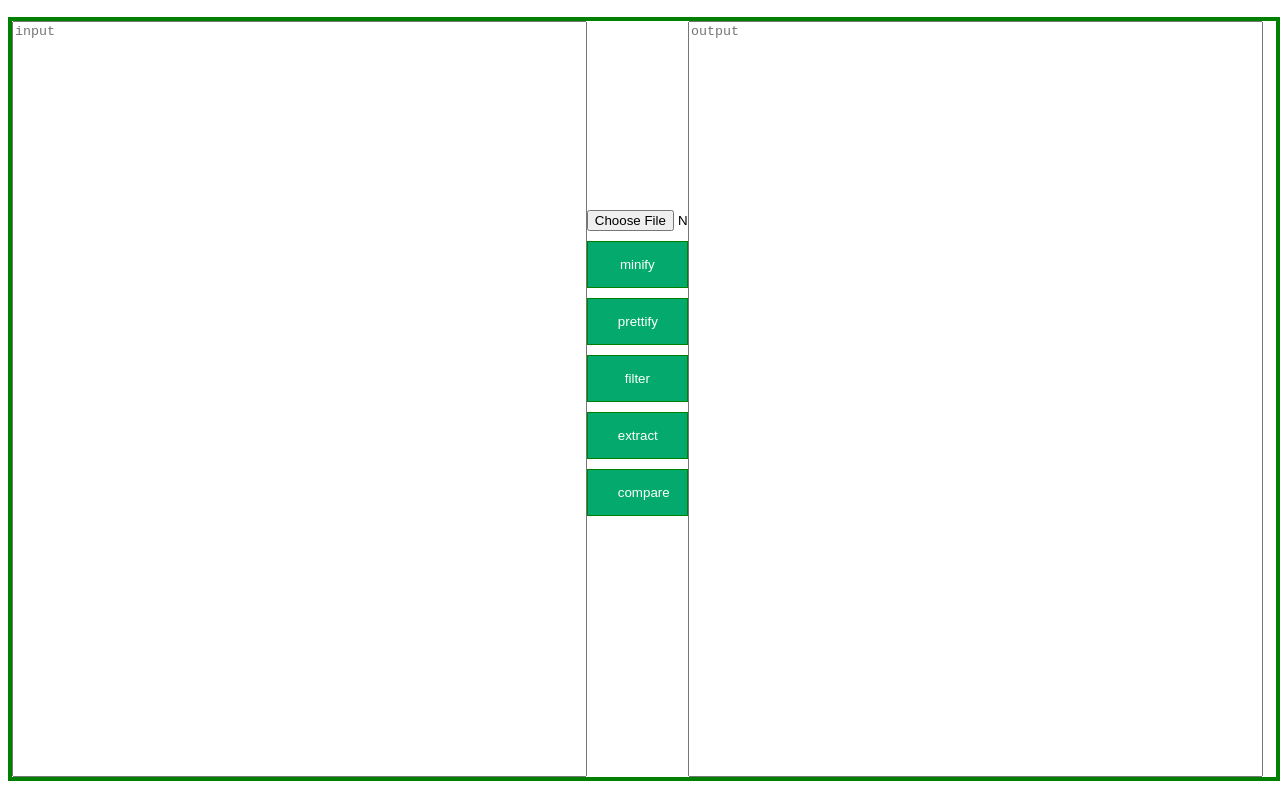
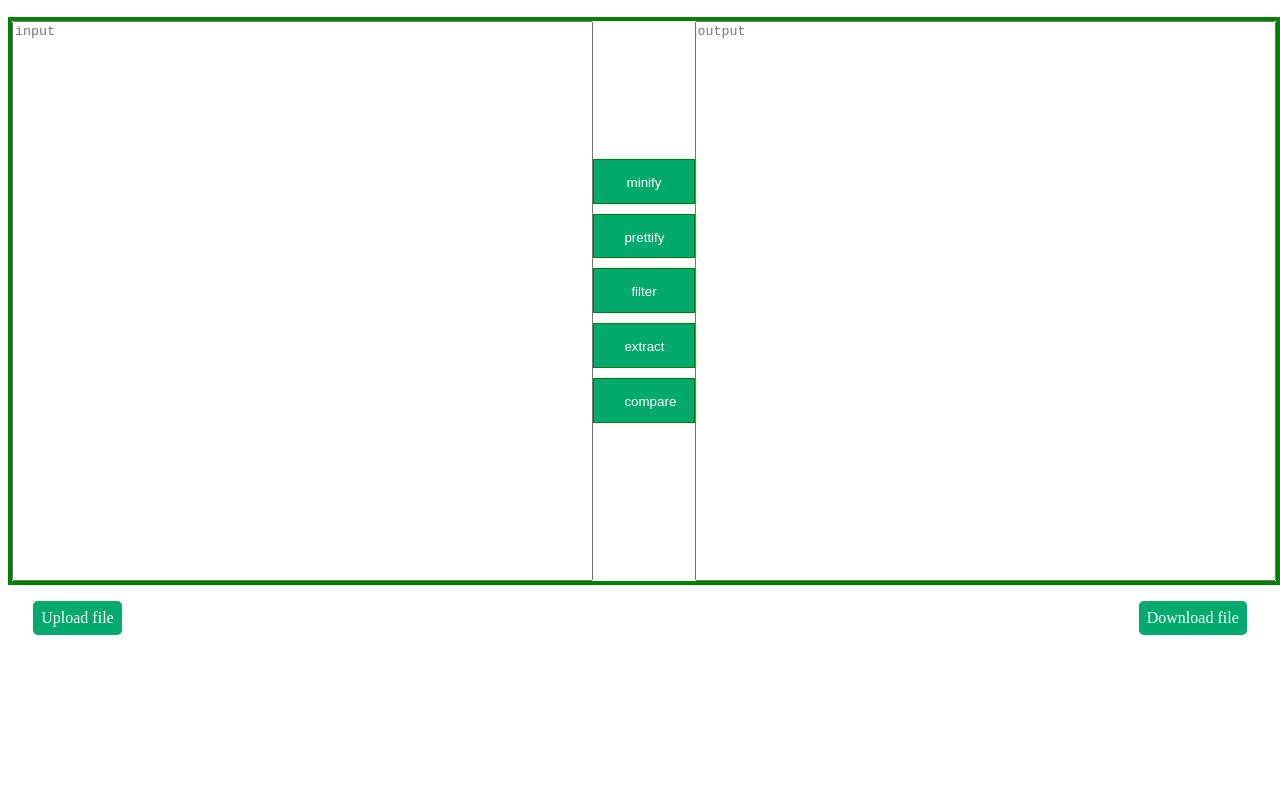
Before and after one commit to ReynaX/JSON-tools, a plain HTML site: page src/main/resources/templates/index.html in a window 1280 px wide. Shown: the part 50-839 px from the top of the page. After the commit the page ends 800 px from the top, so only its background shows below. Drawn offline with Linux system fonts and the light colour scheme.

Commit message:
Update index.html

```diff
--- a/src/main/resources/templates/index.html
+++ b/src/main/resources/templates/index.html
@@ -6,8 +6,8 @@
 
 		#buttons{
 			width: 8%;
-			height: 100%;
-			padding: 15% 0 15% 0;
+			height: 8%;
+			padding: 8rem 0 0 0;
 		}
 
 		#buttons button{
@@ -28,14 +28,35 @@
 
 		#main-block{
 			width: 100%;
-			border: 4px solid green;
+			height: 35rem;
+			border: 0.25rem solid green;
 			display: flex;
 		}
 
 		textarea {
-			width: 45%;
+			width: 46%;
 			resize: none;
 		}
+
+
+		label{
+			display: inline-flex;
+			background-color: #04AA6D;
+			color: white;
+			margin: 2% 2%;
+			padding: 0.5rem;
+			border-radius: 0.3rem;
+			cursor: pointer;
+			margin-top: 1rem;
+		}
+		.alignleft{
+			float: left;
+		}
+
+		.alignright {
+			float: right;
+		}
+
 
 </style>
 
@@ -96,7 +117,6 @@
   <div id="main-block">
 	<textarea id="input" placeholder="input" rows=50></textarea>
 	<div id="buttons">
-        <input type="file" id="input-file">
 		<button id="minify" onclick="onSubmitButtonClick(this.id)">minify</button>
 		<button id="prettify" onclick="onSubmitButtonClick(this.id)">prettify</button>
 		<button id="filter" onclick="onSubmitButtonClick(this.id)" >filter</button>
@@ -105,5 +125,11 @@
 	</div>
 	<textarea id="output" placeholder="output" rows=50 readonly="readonly"></textarea>
  </div>
-  </body>
+ <div id = "up-download">
+	<input type="file" id="input-file" hidden>
+	<label for="input-file" class="alignleft">Upload file</label>
+	<button id="download-file" hidden></button>
+	<label for="download-file" class="alignright">Download file</label>
+ </div>
+</body>
 </html>
```
